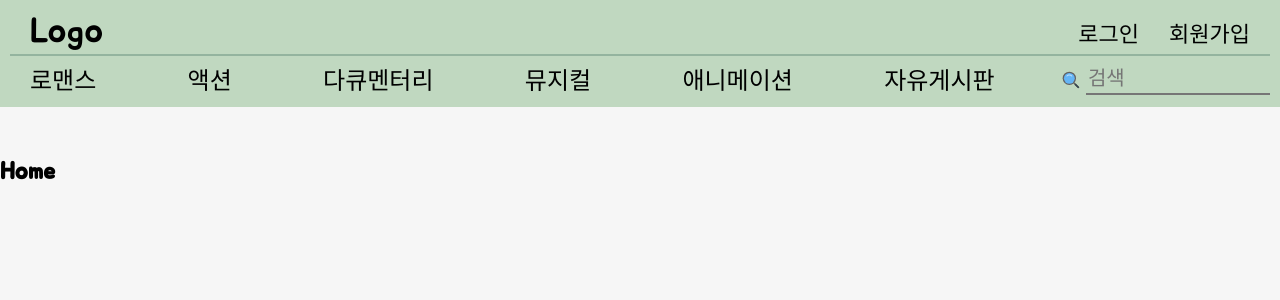
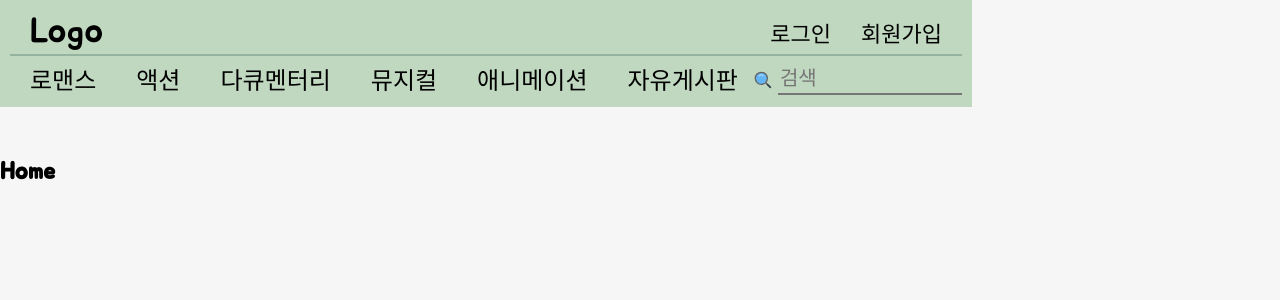
Before and after one commit to kimeodml/react-movie, a React (Create React App) app: page / in a window 1280 px wide. Shown: the top 300 px of the page. Built offline with nearby package versions, Linux system fonts and the light colour scheme.

Commit message:
Add flex css

```diff
--- a/src/App.css
+++ b/src/App.css
@@ -1,11 +1,10 @@
 @import url("https://fonts.googleapis.com/css2?family=Jua&display=swap");
 
 body {
+  display: flex;
   margin: 0;
   font-family: "Jua", sans-serif;
   background-color: #f6f6f6;
-  min-height: 100vh;
-  align-items: center;
   overflow: auto;
 }
 
```
